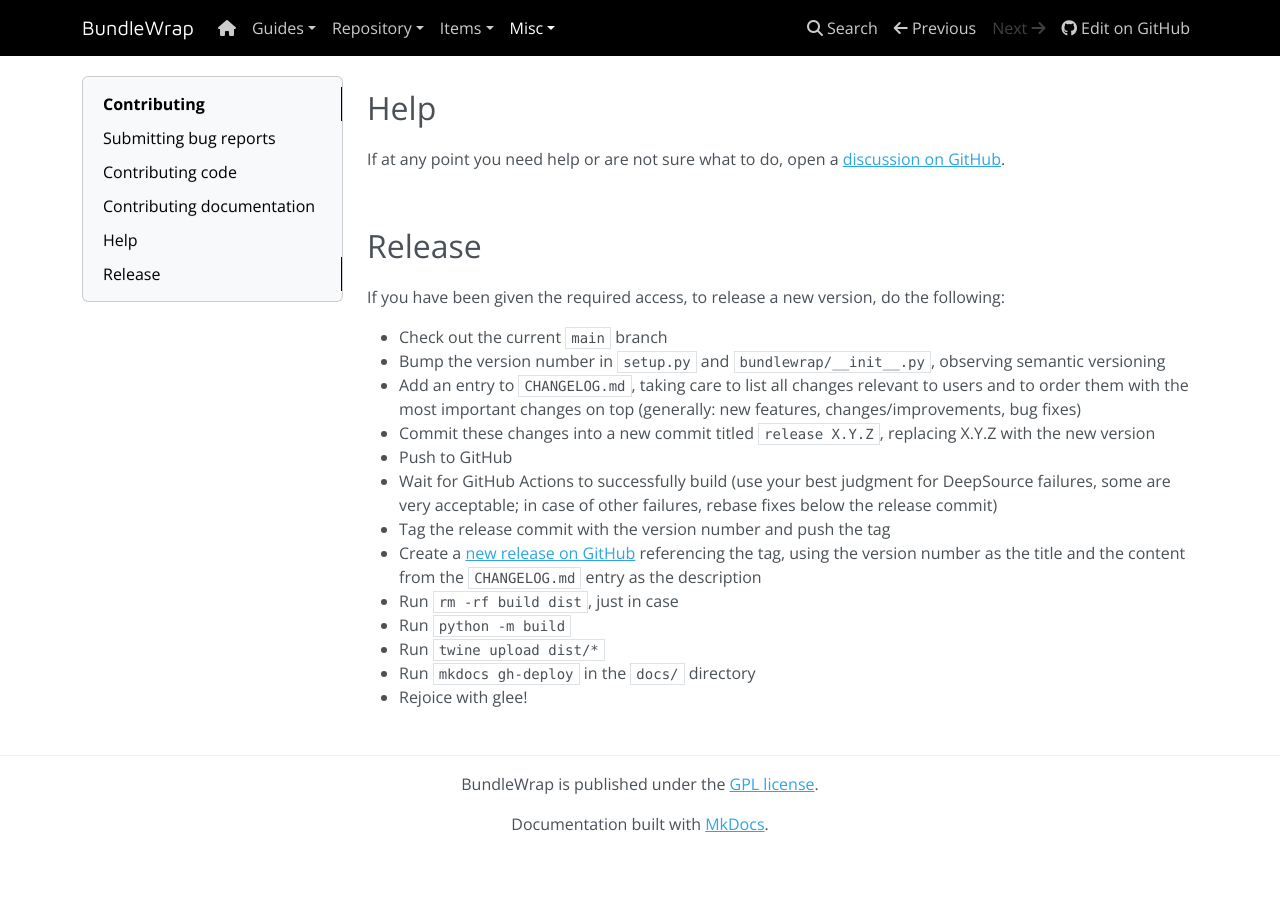
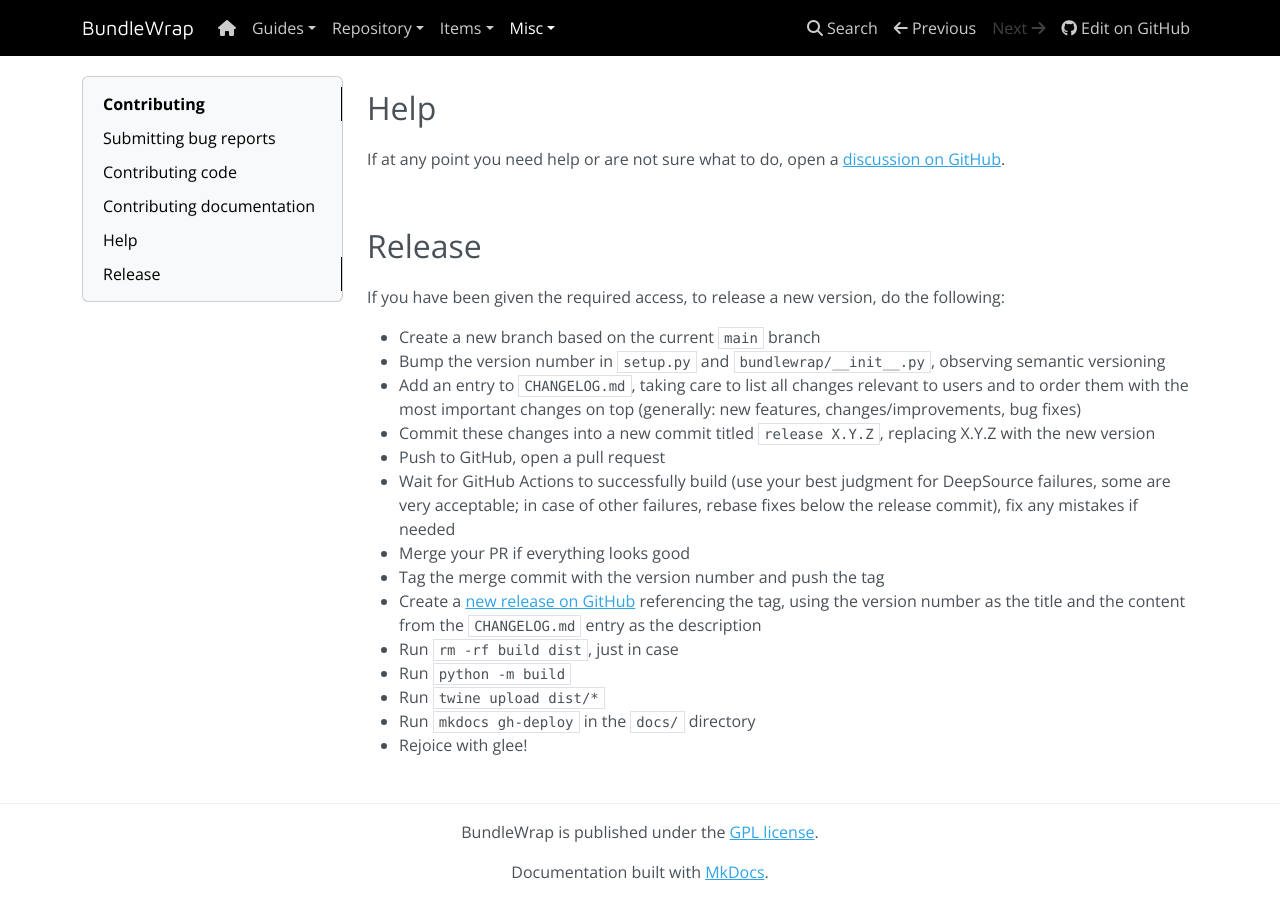
Before and after one commit to bundlewrap/bundlewrap, an MkDocs documentation site: the page built from docs/content/misc/contributing.md, in a window 1280 px wide and 900 px high, scrolled down 1149 px. Built offline with MkDocs 1.6.1, drawn with Linux system fonts in a browser that asks for light colours; nearby versions of some CDN libraries; before the commit the page ends 2001 px from its top, so only the background shows below that.

```diff
--- a/docs/content/misc/contributing.md
+++ b/docs/content/misc/contributing.md
@@ -46,13 +46,14 @@ If at any point you need help or are not sure what to do, open a [discussion on
 
 If you have been given the required access, to release a new version, do the following:
 
-* Check out the current `main` branch
+* Create a new branch based on the current `main` branch
 * Bump the version number in `setup.py` and `bundlewrap/__init__.py`, observing semantic versioning
 * Add an entry to `CHANGELOG.md`, taking care to list all changes relevant to users and to order them with the most important changes on top (generally: new features, changes/improvements, bug fixes)
 * Commit these changes into a new commit titled `release X.Y.Z`, replacing X.Y.Z with the new version
-* Push to GitHub
-* Wait for GitHub Actions to successfully build (use your best judgment for DeepSource failures, some are very acceptable; in case of other failures, rebase fixes below the release commit)
-* Tag the release commit with the version number and push the tag
+* Push to GitHub, open a pull request
+* Wait for GitHub Actions to successfully build (use your best judgment for DeepSource failures, some are very acceptable; in case of other failures, rebase fixes below the release commit), fix any mistakes if needed
+* Merge your PR if everything looks good
+* Tag the merge commit with the version number and push the tag
 * Create a [new release on GitHub](https://github.com/bundlewrap/bundlewrap/releases/new) referencing the tag, using the version number as the title and the content from the `CHANGELOG.md` entry as the description
 * Run `rm -rf build dist`, just in case
 * Run `python -m build`
```
